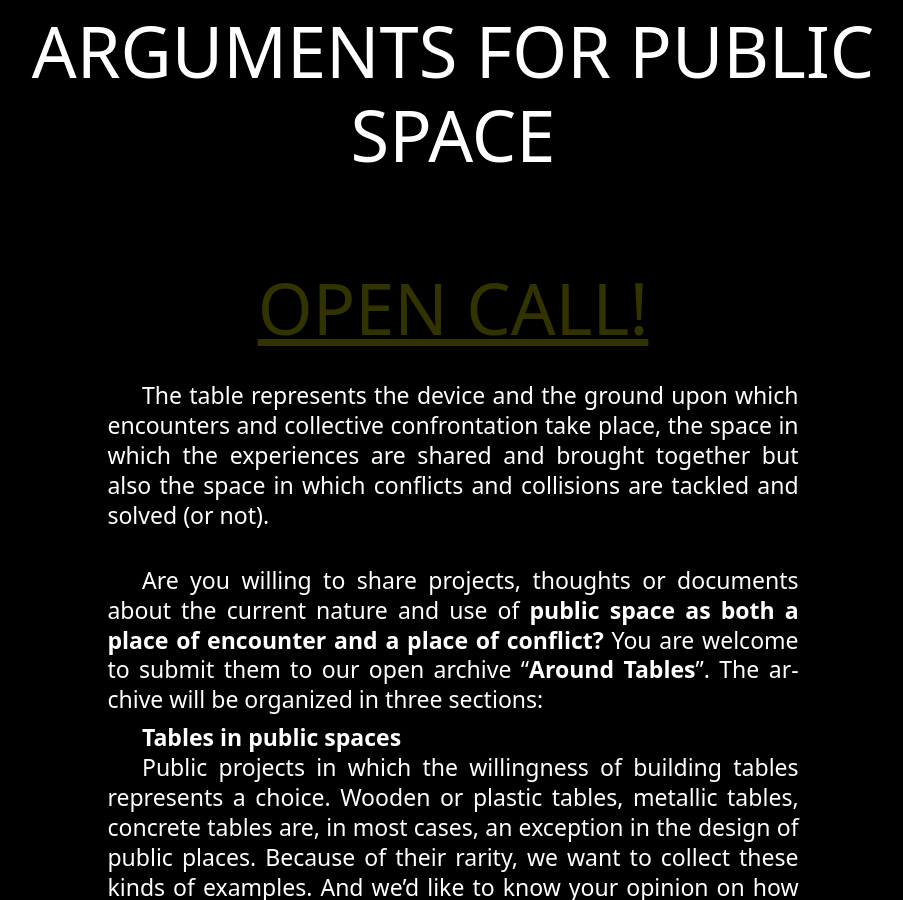
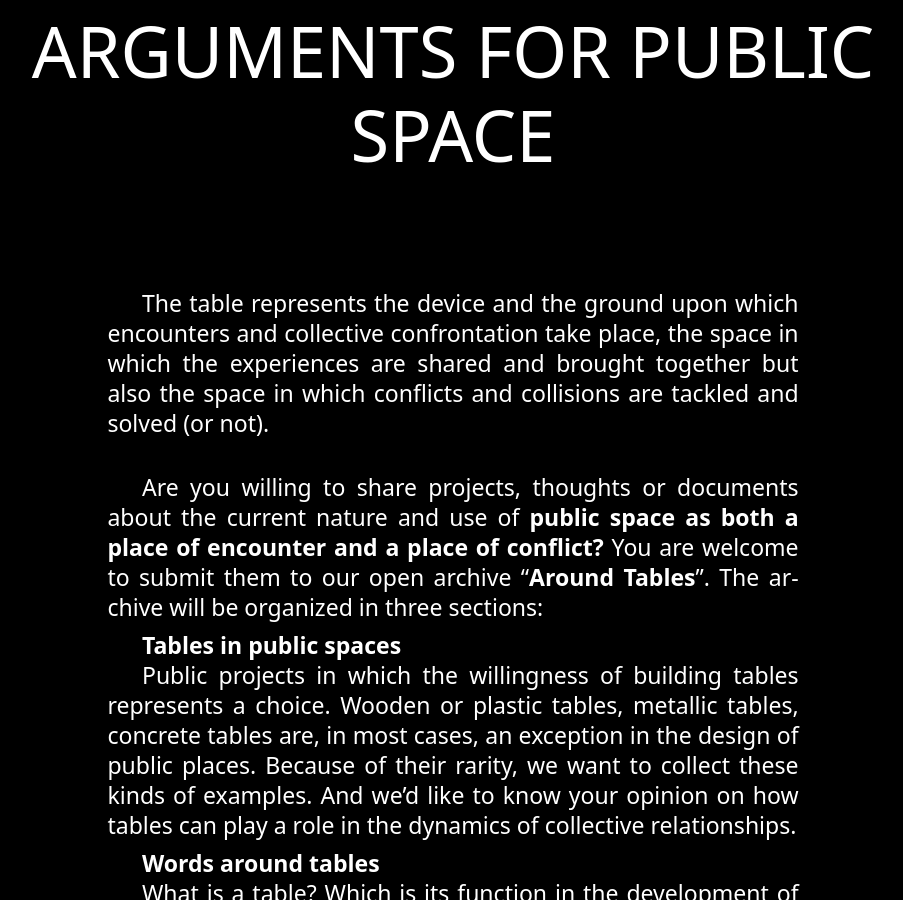
Before and after one commit to jacoping/vuoto-2021, a Jekyll site: the page aroundtables/index.html, which Jekyll copies as it is, in a window 1280 px wide and 900 px high, scrolled down 1639 px. Shown: the whole window, without its empty margins (187-1090 px from the left). Built offline with Jekyll 4.4.1, drawn with Linux system fonts in a browser that asks for light colours; some web fonts are replaced.

Commit message:
close the call

```diff
--- a/aroundtables/index.html
+++ b/aroundtables/index.html
@@ -244,7 +244,7 @@
           <div class="desktop-spacer"></div>
           <div class="spacer1em"></div>
 
-          <h2 id="opencall" class="yellow blink_me"><a href="#opencall">OPEN CALL!</a></h2>
+          <!-- <h2 id="opencall" class="yellow blink_me"><a href="#opencall">OPEN CALL!</a></h2> -->
         </div>
 
       </div>
@@ -279,7 +279,7 @@
 
             <div class="spacer1em"></div>
             <div class="spacer1em"></div>
-            <div class="text-center"><a class="btn btn-warning" target="_blank" href="https://docs.google.com/forms/d/e/1FAIpQLSc4DZKjf2fiKVlmjZxo2UE4ykOmpXFDhlxXplkgOhYTPh5QTA/viewform"> Submit your content </a></div>
+            <!-- <div class="text-center"><a class="btn btn-warning" target="_blank" href="https://docs.google.com/forms/d/e/1FAIpQLSc4DZKjf2fiKVlmjZxo2UE4ykOmpXFDhlxXplkgOhYTPh5QTA/viewform"> Submit your content </a></div> -->
           </div>
         </div>
 
```
